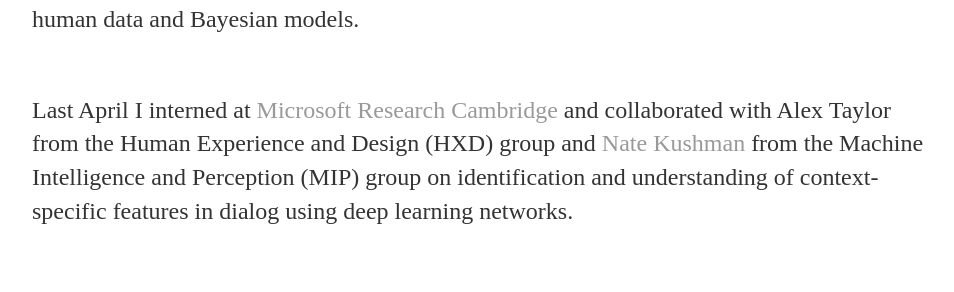
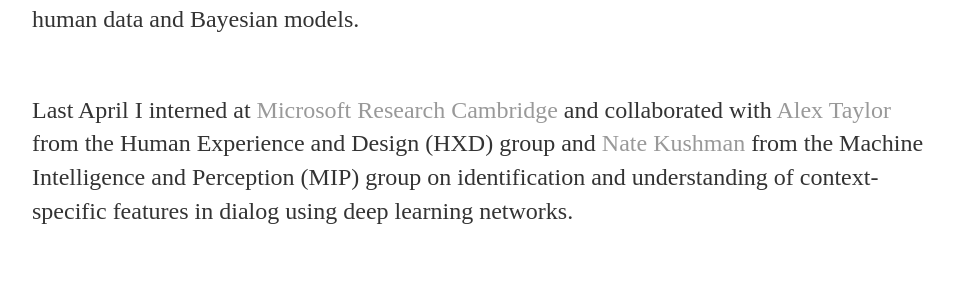
Before and after one commit to isabellelorge/isabellelorge.github.io, a Jekyll site: the page built from index.html, in a window 1280 px wide. Shown: the part 757-1049 px from the top of the page, without its empty margins (160-1114 px from the left). Built offline with Jekyll 4.4.1, drawn with Linux system fonts in a browser that asks for light colours; part of the change alters nothing that is shown.

```diff
--- a/index.html
+++ b/index.html
@@ -11,7 +11,8 @@ title: Isabelle Lorge
 		human data and Bayesian models.<br> </p>
 	<p> <br>Last April I interned at
 	<a href="https://www.microsoft.com/en-us/research/lab/microsoft-research-cambridge/"> Microsoft Research Cambridge </a>
-	and collaborated with Alex Taylor from the Human Experience and Design (HXD) group and
+	and collaborated with
+		<a href= "https://ast.io/"> Alex Taylor </a> from the Human Experience and Design (HXD) group and
 	<a href="https://www.microsoft.com/en-us/research/people/nkushman/"> Nate Kushman </a> from the
 	Machine Intelligence and Perception (MIP) group on identification and understanding of context-specific
 	features in dialog using deep learning networks.</br> </p>
```
